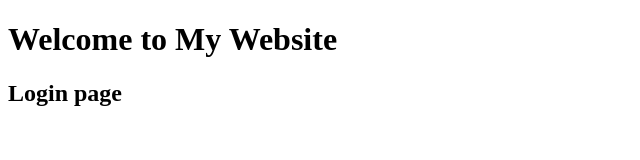
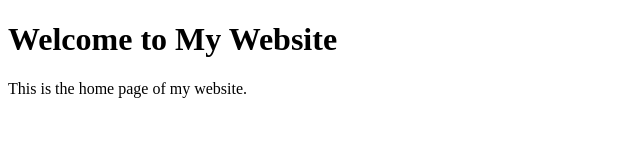
Before and after one commit to Anaswara346/my-website, a plain HTML site: page index.html in a window 1280 px wide. Shown: the whole page, without its empty margins (0-640 px from the left). Drawn offline with Linux system fonts and the light colour scheme.

Commit message:
Added a paragraph

```diff
--- a/index.html
+++ b/index.html
@@ -7,6 +7,6 @@
 </head>
 <body>
     <h1>Welcome to My Website</h1>
-    <h2>Login page</h2>
+    <p>This is the home page of my website.</p>
 </body>
 </html>
```
